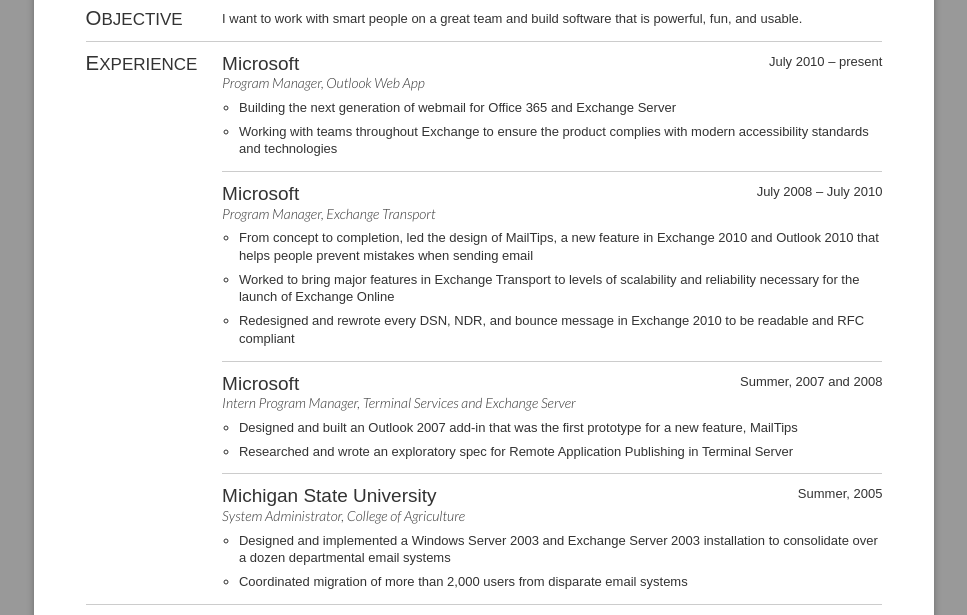
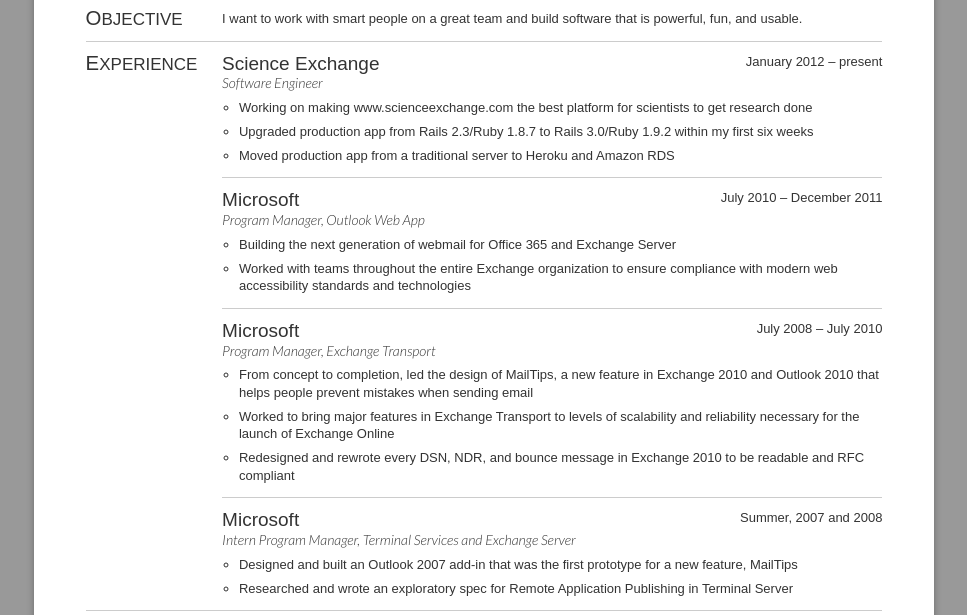
Before and after one commit to ejdyksen/resume, a plain HTML site: page resume.html in a window 1280 px wide. Shown: the part 134-749 px from the top of the page, without its empty margins (156-1123 px from the left). Drawn offline with Linux system fonts and the light colour scheme.

Commit message:
Experience updates

```diff
--- a/resume.html
+++ b/resume.html
@@ -1,6 +1,6 @@
 <!DOCTYPE html>
 <html>
-<head>
+<head lang="en">
 <meta charset="utf-8">
 <meta name="description" content="E.J. Dyksen's resume on the web">
 <meta name="robots" content="noindex">
@@ -32,13 +32,26 @@
 
     <section>
       <header>
-        <aside>July 2010 &ndash; present</aside>
+        <aside>January 2012 &ndash; present</aside>
+        <h3>Science Exchange</h3>
+        <h4>Software Engineer</h4>
+      </header>
+      <ul>
+        <li>Working on making www.scienceexchange.com the best platform for scientists to get research done</li>
+        <li>Upgraded production app from Rails 2.3/Ruby 1.8.7 to Rails 3.0/Ruby 1.9.2 within my first six weeks</li>
+        <li>Moved production app from a traditional server to Heroku and Amazon RDS</li>
+      </ul>
+    </section>
+
+    <section>
+      <header>
+        <aside>July 2010 &ndash; December 2011</aside>
         <h3>Microsoft</h3>
         <h4>Program Manager, Outlook Web App</h4>
       </header>
       <ul>
         <li>Building the next generation of webmail for Office 365 and Exchange Server</li>
-        <li>Working with teams throughout Exchange to ensure the product complies with modern accessibility standards and technologies</li>
+        <li>Worked with teams throughout the entire Exchange organization to ensure compliance with modern web accessibility standards and technologies</li>
       </ul>
     </section>
 
@@ -67,6 +80,7 @@
       </ul>
     </section>
 
+<!-- The ancient history section...
     <section>
       <header>
         <aside>Summer, 2005</aside>
@@ -78,6 +92,7 @@
         <li>Coordinated migration of more than 2,000 users from disparate email systems</li>
       </ul>
     </section>
+ -->
 
   </section>
 
```
